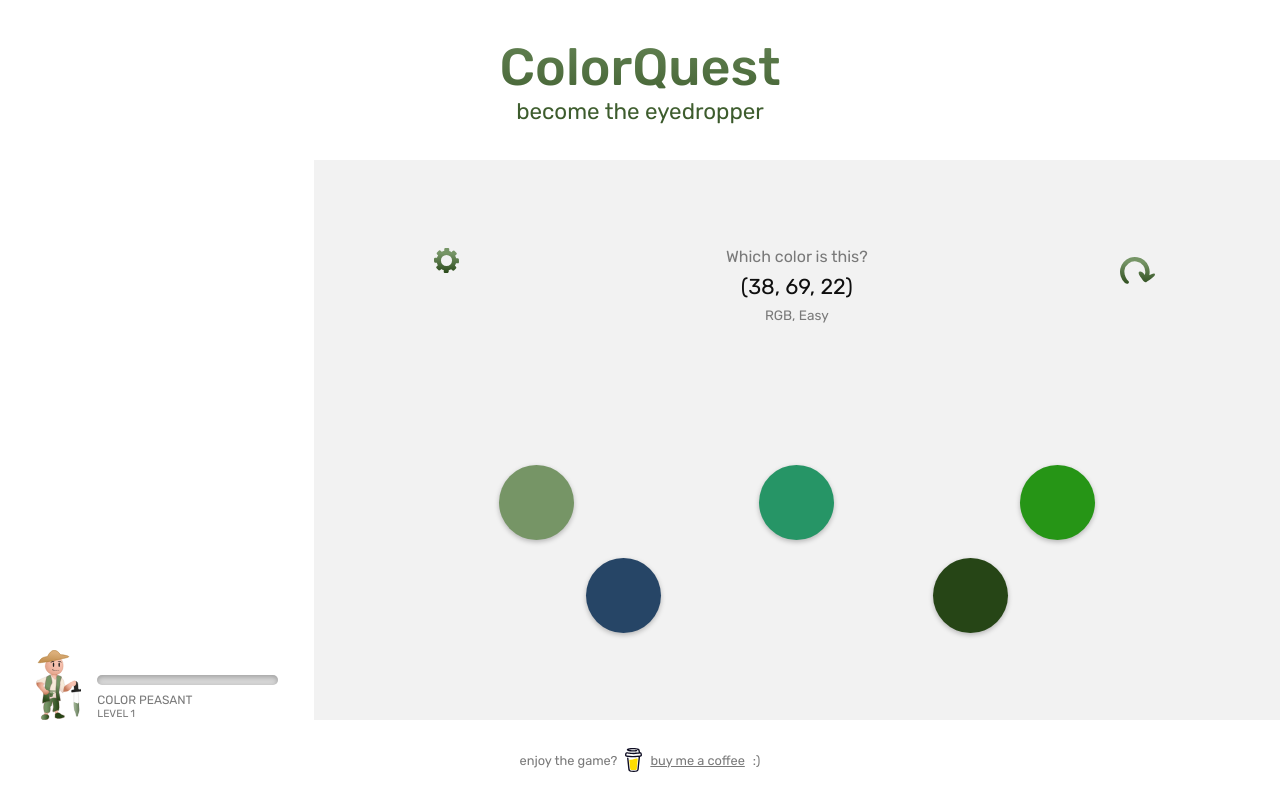
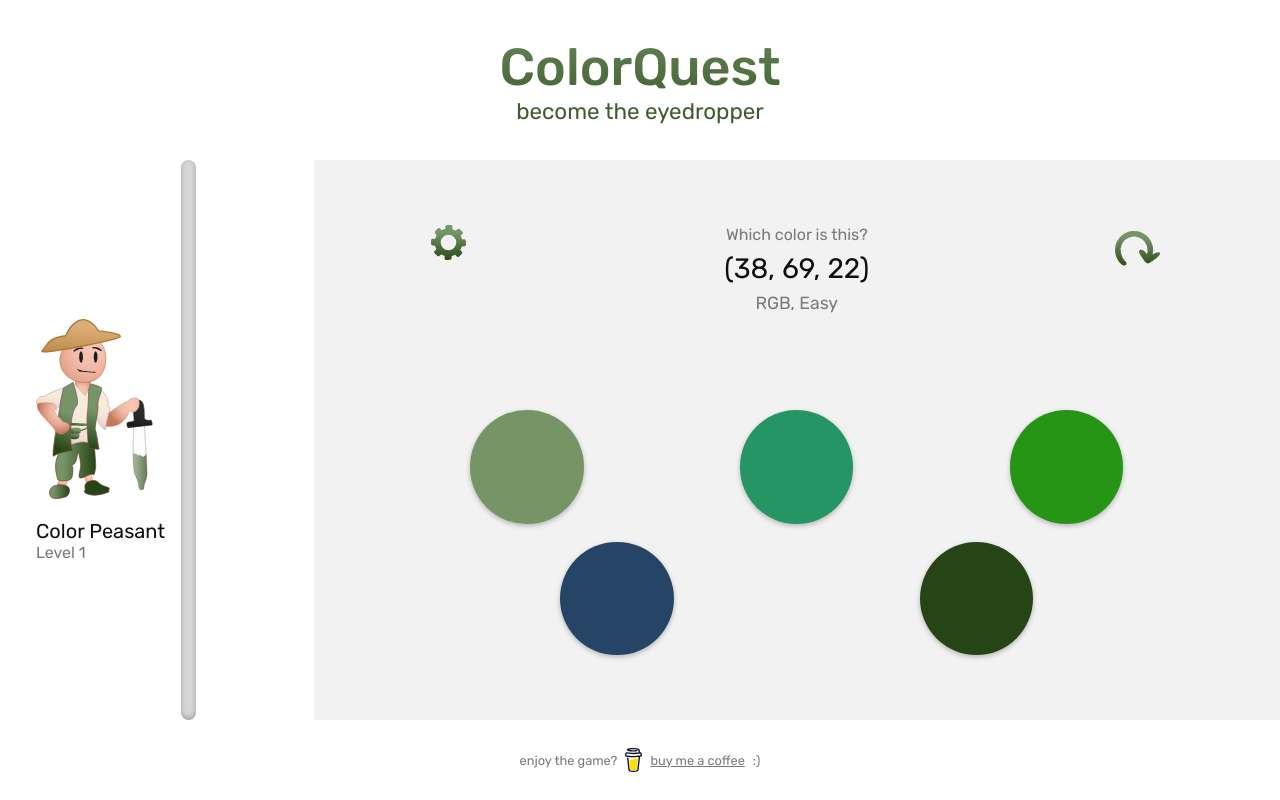
Before and after one commit to matheusinacio7/colorquest, a Next.js app: page / in a window 1280 px wide. Shown: the top 800 px of the page. Built offline with nearby package versions, Linux system fonts and the light colour scheme.

Commit message:
Test layout 1

```diff
--- a/src/components/Footer.tsx
+++ b/src/components/Footer.tsx
@@ -6,7 +6,7 @@ export default function Footer( props: { style: 'main' | 'alt' } ) {
   return (
     <footer className={`${styles.footer} ${props.style === 'alt' ? styles.last : null}`}>
       {props.style === 'main' ?
-        <Fragment><span>enjoy the game?</span> <a href="https://buymeacoffee.com" target="_blank"><img src="./svg/bmc-logo.svg" alt="buy me a coffee logo"/> buy me a coffee</a>:)</Fragment>:
+        <Fragment><span>enjoy the game?</span> <a href="https://buymeacoffee.com/heyset" target="_blank"><img src="./svg/bmc-logo.svg" alt="buy me a coffee logo"/> buy me a coffee</a>:)</Fragment>:
         <p>Created with &#x2665; and &#x2615; by <a href="https://github.com/heyset" target="_blank">Matheus "Set" Inacio</a>, 2021.</p>
       }
     </footer>
--- a/src/components/Info.tsx
+++ b/src/components/Info.tsx
@@ -13,6 +13,9 @@ export default function Info( props: { className:string } ) {
   const { currentExp, currentLevel, currentTitle, currentStreak, hasLeveledUp } = useContext(UserContext);
   const [percentToNextLevel, setPercentToNextLevel] = useState(0);
   const [levelUpExp, setLevelUpExp] = useState(0);
+  const [levelUpExpStyle, setLevelUpExpStyle] = useState({width: '0px', height: '10px'});
+  const [currentExpStyle, setCurrentExpStyle] = useState({width: '0px', height: '10px'});
+  const [currentWindow, setCurrentWindow] = useState(undefined);
 
   const dict = new Dictionary(Language.ENGLISH);
 
@@ -48,19 +51,47 @@ export default function Info( props: { className:string } ) {
     }
   }, [currentExp]);
 
+  useEffect(() => {
+    setCurrentExpStyle({width: `${percentToNextLevel}%`, height: '10px'});
+    if (window.innerWidth < 674) {
+      setCurrentExpStyle({width: `${percentToNextLevel}%`, height: '10px'});
+    } else {
+      setCurrentExpStyle({width: '15px', height: `${percentToNextLevel}%`});
+    }
+  }, [percentToNextLevel]);
+
+  useEffect(() => {
+    setLevelUpExpStyle({width: `${levelUpExp}%`, height: '10px'});
+    if (window.innerWidth < 674) {
+      setLevelUpExpStyle({width: `${levelUpExp}%`, height: '10px'});
+    } else {
+      setLevelUpExpStyle({width: '15px', height: `${levelUpExp}%`});
+    }
+  }, [levelUpExp]);
+
+  useEffect(() => {
+    setCurrentWindow(window);
+  }, [])
+
   return (
     <section className={`${props.className} ${styles.info}`}>
-      <Peasant className={`${styles.sprite}`} />
+      <div>
+        <Peasant className={`${styles.sprite}`} />
+        {currentWindow && currentWindow.innerWidth >= 674 && <span className={styles.levelExp}>
+            <span>Color {dict.ranks[currentTitle]}</span>
+            <span>Level {currentLevel.level}</span>
+        </span>}
+      </div>
       <div className={styles.container}>
         <div className={styles.bar}>
-          <div className={styles.currentExp} style={{width: `${percentToNextLevel}%`}}></div>
-          <div className={styles.expUp} style={{width: `${levelUpExp}%`}}></div>
+          <div className={styles.currentExp} style={currentExpStyle}></div>
+          <div className={styles.expUp} style={levelUpExpStyle}></div>
         </div>
         <div className={styles.details}>
-          <span className={styles.levelExp}>
+          {currentWindow && currentWindow.innerWidth < 674 && <span className={styles.levelExp}>
             <span>Color {dict.ranks[currentTitle]}</span>
             <span>Level {currentLevel.level}</span>
-          </span>
+          </span>}
           {currentStreak > 2 ?
             <span className={styles.streak}>
               <Streak className={styles.streakIcon} />
--- a/src/contexts/UserContext.tsx
+++ b/src/contexts/UserContext.tsx
@@ -154,8 +154,8 @@ export function UserProvider( props: {children: ReactNode} ) {
     }, 2250);
 
     setTimeout(() => {
-      rootElement.style.setProperty('--current-exp-transition', 'width 0.75s ease-in');
-      rootElement.style.setProperty('--exp-up-transition', 'width 0.25s ease-in');
+      rootElement.style.setProperty('--current-exp-transition', 'all 0.75s ease-in');
+      rootElement.style.setProperty('--exp-up-transition', 'all 0.25s ease-in');
       setHasLeveledUp(false);
       saveConfiguration(localStorage, 'experience', expFloor + exceedingExp);
       setCurrentExp(expFloor + exceedingExp);
--- a/src/styles/modules/Game.module.css
+++ b/src/styles/modules/Game.module.css
@@ -49,10 +49,34 @@
 
 .icon {
   width: 35px;
+  cursor: pointer;
 }
 
 .configIcon {
   width: 25px;
+}
+
+@media screen and (min-width: 672px) {
+  .icon {
+    width: 45px;
+  }
+
+  .configIcon {
+    width: 35px;
+  }
+
+  .info p span:nth-child(1) {
+    font-size: 1rem;
+  }
+
+  .info p span:nth-child(3) {
+    font-size: 1.10rem;
+  }
+
+  .info p span:nth-child(2) {
+    font-size: 1.75rem;
+    margin: 8px 0;
+  }
 }
 
 .draw button {
@@ -77,6 +101,13 @@
   width: 75px;
   border-radius: 50%;
   box-shadow: 0 2px 5px rgba(0, 0, 0, 0.25);
+}
+
+@media screen and (min-width: 672px) {
+  .color {
+    width: calc(75px + 3vw);
+    height: calc(75px + 3vw);
+  }
 }
 
 .cantPick .color {
--- a/src/styles/modules/Home.module.css
+++ b/src/styles/modules/Home.module.css
@@ -2,12 +2,6 @@
   display: flex;
   flex: 1;
   flex-direction: column;
-}
-
-@media only screen and (min-width: 600px) {
-  .flexContainer {
-    flex-direction: row-reverse;
-  }
 }
 
 .mainSection {
@@ -19,3 +13,9 @@
   display: flex;
   flex: 1;
 }
+
+@media only screen and (min-width: 672px) {
+  .flexContainer {
+    flex-direction: row-reverse;
+  }
+}
--- a/src/styles/modules/Info.module.css
+++ b/src/styles/modules/Info.module.css
@@ -75,3 +75,56 @@
 .streakIcon {
   width: 14px;
 }
+
+@media screen and (min-width: 672px) {
+  .info {
+    align-items: center;
+    /* flex-direction: column; */
+  }
+
+  .bar {
+    height: 100%;
+    width: 15px;
+    border-radius: 10px;
+    transform: rotate(180deg);
+  }
+
+  .currentExp {
+    background-image: linear-gradient(to top, var(--accent-light), var(--accent-dark));
+  }
+
+  .bar > div {
+    border-radius: 10px;
+  }
+
+  .container {
+    height: 100%;
+    align-items: flex-end;
+    flex-direction: row;
+    gap: 12px;
+  }
+
+  .sprite {
+    height: 180px;
+    margin-bottom: 16px;
+  }
+
+  .levelExp > span {
+    font-size: 1.25rem;
+  }
+
+  .levelExp > span:last-child {
+    font-size: 1rem;
+    color: var(--text-muted);
+  }
+
+  .streakIcon {
+    width: 24px;
+    margin-right: 3px;
+  }
+
+  .details {
+    font-size: 1rem;
+    align-items: flex-end;
+  }
+}
--- a/src/styles/vars.css
+++ b/src/styles/vars.css
@@ -13,8 +13,8 @@
   --color-4: rgb(210, 70, 170);
   --color-5: rgb(130, 150, 170);
 
-  --current-exp-transition: width 0.75s ease-in;
-  --exp-up-transition: width 0.25s ease-in;
+  --current-exp-transition: all 0.75s ease-in;
+  --exp-up-transition: all 0.25s ease-in;
 }
 
 .switch-color-lightest {
```
